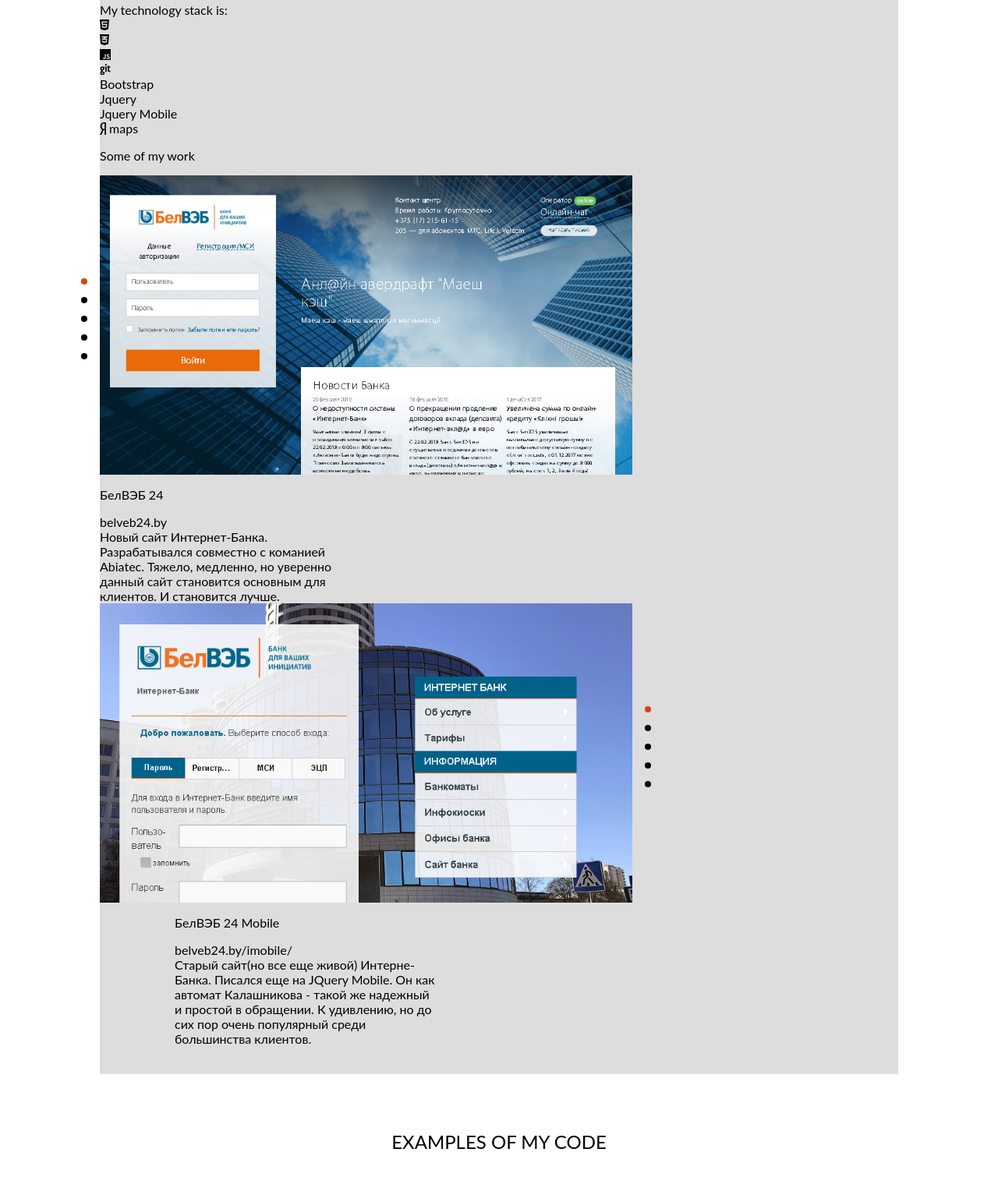
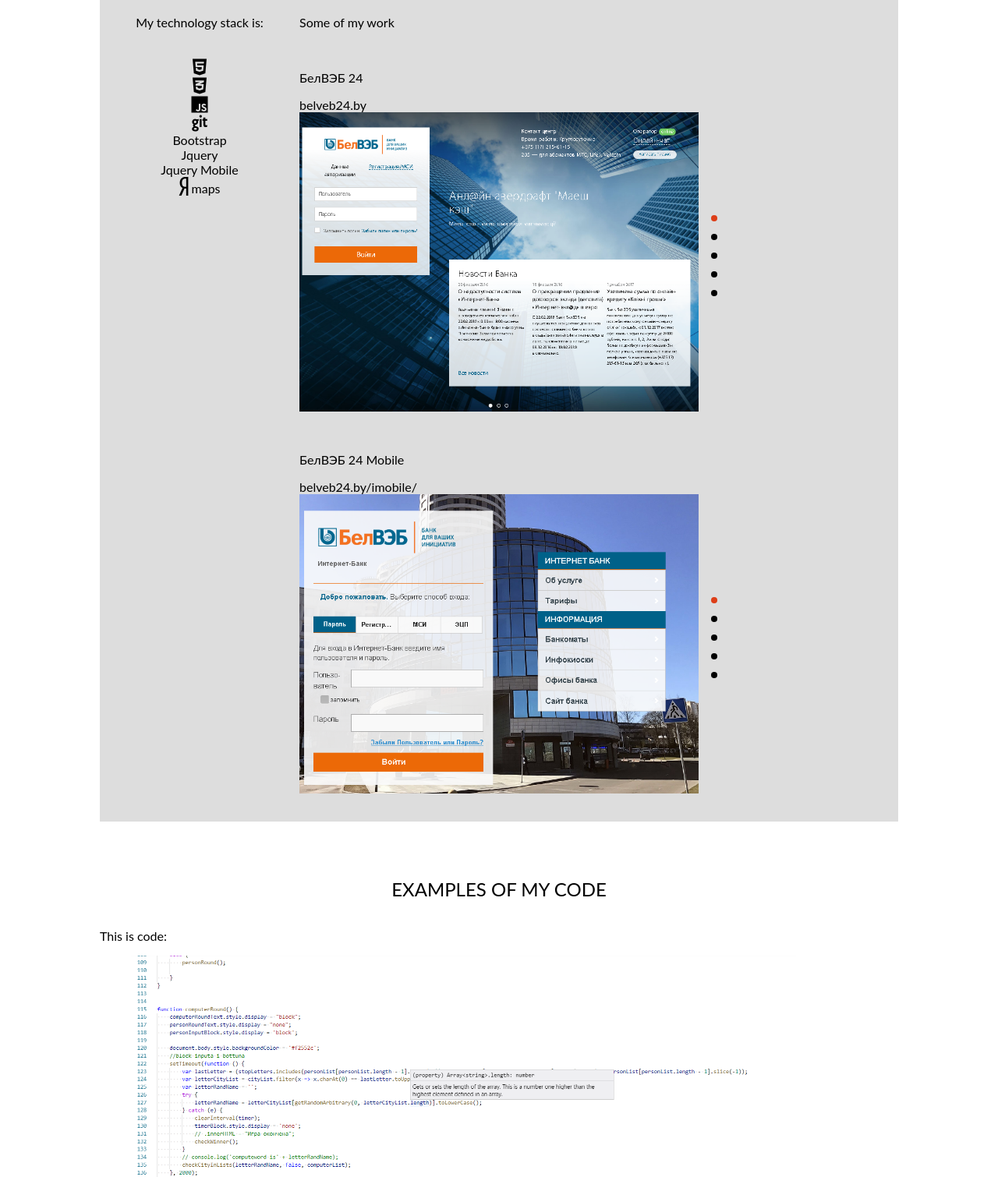
Before and after one commit to ruboscope/rsschool-codejam1-cv, a plain HTML site: page index.html in a window 1280 px wide. Shown: the part 1103-2613 px from the top of the page at 78% size. Drawn offline with Linux system fonts and the light colour scheme.

Commit message:
feat: add examples block and contact-block

```diff
--- a/index.html
+++ b/index.html
@@ -77,7 +77,7 @@
       <div class="section-body">
         <div class="skills-block">
           <div class="technologies-block">
-            My technology stack is:
+            <p>My technology stack is:</p>
             <ul>
               <li><i class="fab fa-html5"></i></li>
               <li><i class="fab fa-css3-alt"></i></li>
@@ -91,8 +91,13 @@
           </div>
           <div class="examples-block">
             <p>Some of my work</p>
-            <div class="row jobBlock right">
-
+            <div class="descr">
+              <div class="block-header">
+                <p>БелВЭБ 24</p>
+                <a href="https://www.belveb24.by/">belveb24.by</a>
+              </div>
+            </div>
+            <div class="row jobBlock left">
               <div class="slider">
                 <input id="sbtn1_1" type="radio" name="slideBtn1" checked>
                 <input id="sbtn1_2" type="radio" name="slideBtn1">
@@ -114,16 +119,12 @@
                   <label for="sbtn1_5" class="slideBtn1"></label>
                 </div>
               </div>
+            </div>
 
-              <div class="descr">
-                <div class="blockHeader">
-                  <p>БелВЭБ 24</p>
-                  <a href="https://www.belveb24.by/">belveb24.by</a>
-                </div>
-                <div class="blockContent">Новый сайт Интернет-Банка. Разрабатывался совместно с команией Abiatec.
-                  Тяжело, медленно,
-                  но уверенно данный сайт становится основным для клиентов. И становится лучше.
-                </div>
+            <div class="descr">
+              <div class="blockHeader">
+                <p>БелВЭБ 24 Mobile</p>
+                <a href="https://www.belveb24.by/imobile/">belveb24.by/imobile/</a>
               </div>
             </div>
             <div class="row jobBlock left">
@@ -149,17 +150,6 @@
 
                 </div>
               </div>
-              <div class="descr">
-                <div class="blockHeader">
-                  <p>БелВЭБ 24 Mobile</p>
-                  <a href="https://www.belveb24.by/imobile/">belveb24.by/imobile/</a>
-                </div>
-                <div class="blockContent">Старый сайт(но все еще живой) Интерне-Банка. Писался еще на JQuery Mobile. Он
-                  как автомат
-                  Калашникова - такой же надежный и простой в обращении. К удивлению, но до сих пор очень популярный
-                  среди
-                  большинства клиентов.</div>
-              </div>
             </div>
           </div>
         </div>
@@ -169,13 +159,33 @@
       <div class="section-header">
         Examples of my code
       </div>
-      <div class="section-body"></div>
+      <div class="section-body">
+        <p>This is code:</p>
+        <figure>
+          <img src="images/code_1.png" alt="my code" width="853" height="452">
+        </figure>
+        <p>For next <a href="https://github.com/ruboscope/task-3" class="project-link">project</a></p>
+        <figure>
+          <img src="images/code_2.png" alt="my code" width="853" height="452">
+        </figure>
+      </div>
     </section>
     <section id="contact">
       <div class="section-header">
         Contact information
       </div>
-      <div class="section-body"></div>
+      <div class="section-body">
+        <p>If my CV impressed you, you may email me by this form</p>
+        <div class="content">
+          <div id="mailBlock">
+            <form action="mailto:ruboscope@gmail.com" method="post" enctype="text/plain" id="docSubmit">
+              <input type="text" name="prsnName" id="prsnName" placeholder="Имя">
+              <input type="text" name="prsnEmail" id="prsnEmail" placeholder="Почтовый ящик">
+              <textarea rows="11" cols="100" name="prsnMsg" id="prsnMsg" placeholder="Сообщение"></textarea>
+            </form>
+          </div>
+        </div>
+      </div>
     </section>
   </main>
   <footer>
--- a/style.css
+++ b/style.css
@@ -143,8 +143,27 @@ section:nth-child(2n+1){
 
 
 
-.section-block {
+.skills-block {
   display:grid;
+  grid-template:
+      "tech examples" auto/1fr 3fr;
+}
+.technologies-block {
+  grid-area: tech;
+  text-align: center;
+}
+.technologies-block ul{
+
+  margin-top: 36px;
+}
+
+.technologies-block ul i {
+    font-size: 24px;
+}
+
+.examples-block {
+  grid-area: examples;
+  float:right;
 }
 
 .slider {
@@ -164,6 +183,7 @@ section:nth-child(2n+1){
     display: flex;
     flex-flow: row wrap;
     width: 33%;
+    margin-top: 36px;
 }
 .right .descr {
     padding-right: 96px;
@@ -270,3 +290,8 @@ input[name='slideBtn2']:nth-child(4):checked ~ .controls label.slideBtn2:nth-chi
 input[name='slideBtn2']:nth-child(5):checked ~ .controls label.slideBtn2:nth-child(5) {
     background-color: #DD3E18;
 }
+
+.project-link {
+  text-decoration: underline;
+  color: #DD3E18;
+}
```
Also changed, not shown: images/code_1.png (added), images/code_2.png (added).
